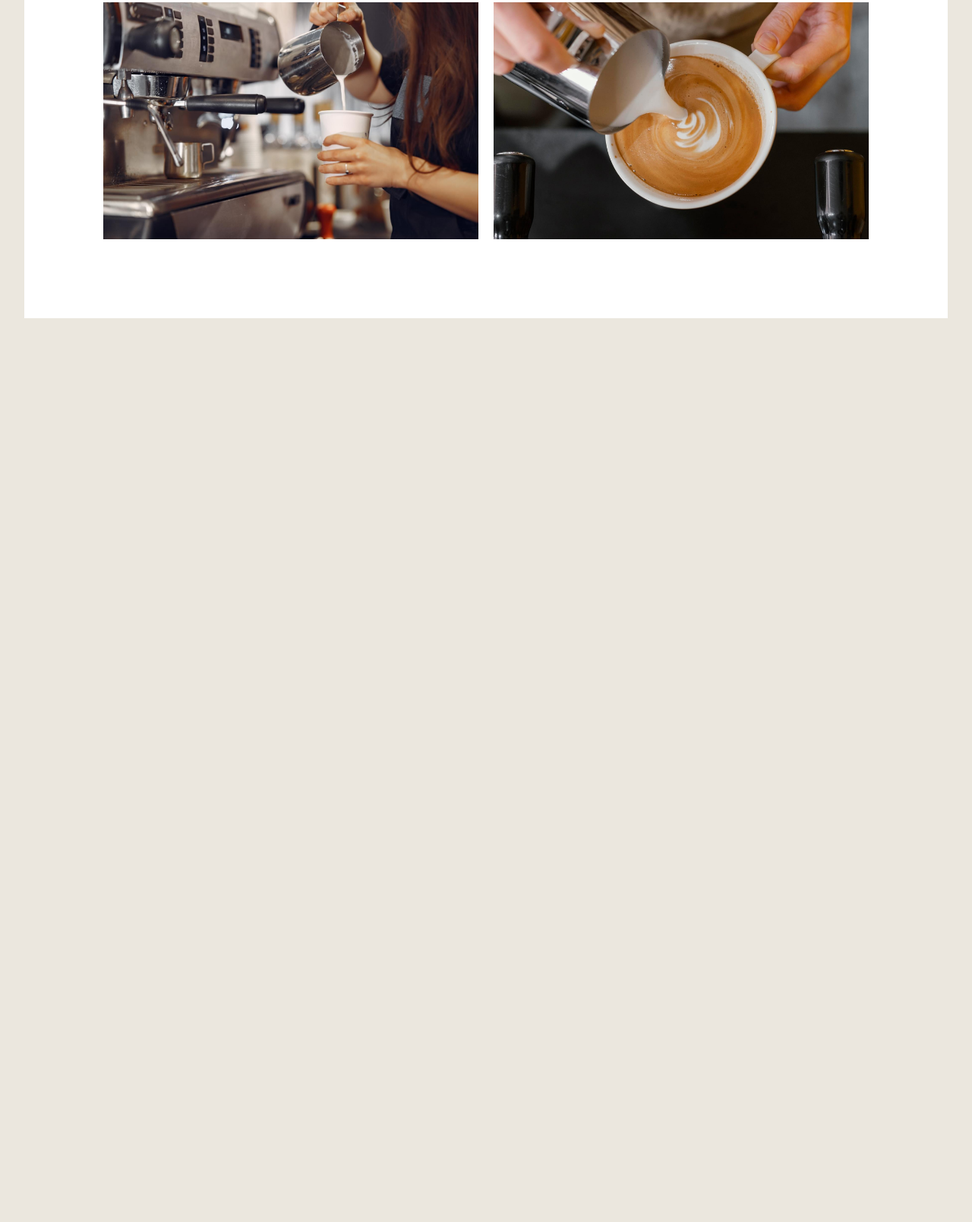
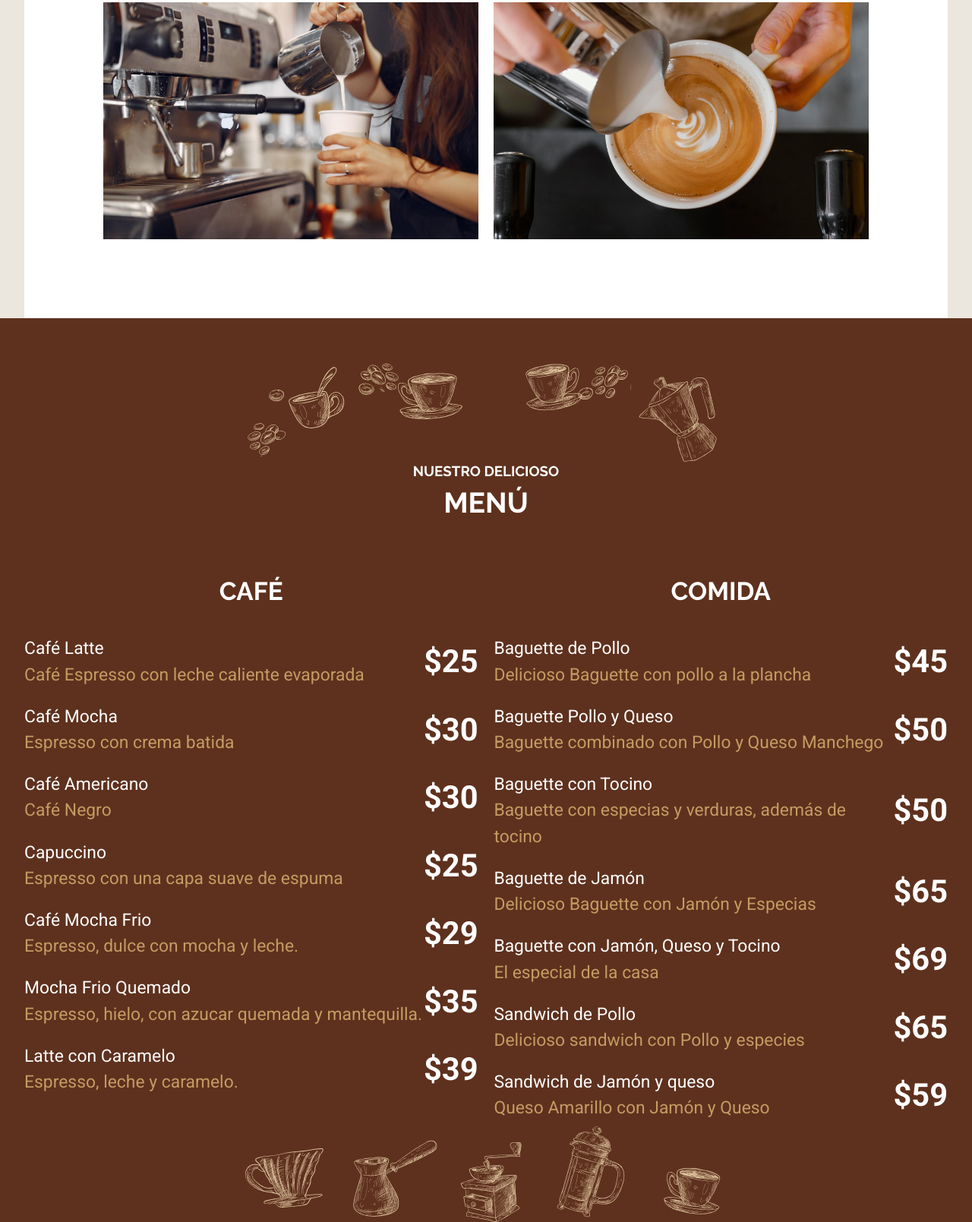
Before and after one commit to MartinBrandan669/cafeteriaSASS, a plain HTML site: page index.html in a window 1280 px wide. Shown: the part 2964-4573 px from the top of the page at 76% size. Before the commit the page ends 3383 px from the top, so only its background shows below. Drawn offline with Linux system fonts and the light colour scheme; files whose address does not match are found by name; a web font is replaced by a local one.

Commit message:
seccion de menu

```diff
--- a/build/css/app.css
+++ b/build/css/app.css
@@ -384,6 +384,7 @@ ul {
 
 h1,
 h2,
+.heading-blanco,
 h3 {
   margin: 0 0 0 5rem 0;
   font-family: "Raleway", sans-serif;
@@ -396,16 +397,16 @@ h1 {
   font-size: 4rem;
 }
 
-h2 {
+h2, .heading-blanco {
   font-size: 3.6rem;
   color: #5e311e;
 }
-h2 span {
+h2 span, .heading-blanco span {
   color: #c39c63;
   font-size: 1.8rem;
   display: block;
 }
-h2::after {
+h2::after, .heading-blanco::after {
   content: "";
   display: block;
   width: 10rem;
@@ -413,6 +414,16 @@ h2::after {
   margin: 0 auto;
   background-image: url(../imagenes/cafe.svg);
   background-size: 10rem;
+}
+
+.heading-blanco {
+  color: #ffffff;
+}
+.heading-blanco span {
+  color: #ffffff;
+}
+.heading-blanco::after {
+  display: none;
 }
 
 h3 {
@@ -659,3 +670,53 @@ h3 {
        object-position: center;
   }
 }
+
+.nuestro-menu {
+  background-image: url(../imagenes/menu_arriba.svg), url(../imagenes/menu_abajo.svg), linear-gradient(to top, #5e311e, #5e311e);
+  background-repeat: no-repeat;
+  background-position: center 5rem, center 92%, 100%;
+  background-size: 200%;
+  padding: 15rem 2rem 20rem 2rem;
+}
+@media (min-width: 768px) {
+  .nuestro-menu {
+    padding: 15rem 0 20rem 0;
+    background-size: 100%;
+  }
+}
+@media (min-width: 1200px) {
+  .nuestro-menu {
+    background-size: 50%, 50%, 100%;
+  }
+}
+
+@media (min-width: 768px) {
+  .grid-menu {
+    display: grid;
+    grid-template-columns: repeat(2, 1fr);
+    gap: 2rem;
+  }
+}
+
+.menu h3 {
+  color: #ffffff;
+}
+.menu li {
+  display: flex;
+  justify-content: space-between;
+  align-items: center;
+}
+.menu li p {
+  color: #ffffff;
+  font-size: 2.2rem;
+  line-height: 1.5;
+  margin: 0 0 2rem 0;
+}
+.menu li p span {
+  display: block;
+  color: #c39c63;
+}
+.menu li .precio {
+  font-size: 4rem;
+  font-weight: 700;
+}
--- a/index.html
+++ b/index.html
@@ -124,6 +124,82 @@
         </section>
     </main>
 
+    <section class="nuestro-menu">
+        <h2 class="heading-blanco"><span>Nuestro Delicioso</span>Menú</h2>
+
+        <div class="contenedor grid-menu">
+            <section class="menu cafe">
+                <h3>Café</h3>
+
+                <ul>
+                    <li>
+                        <p>Café Latte <span>Café Espresso con leche caliente evaporada</span> </p>
+                        <p class="precio">$25</p>
+                    </li>
+                    <li>
+                        <p>Café Mocha <span>Espresso con crema batida</span> </p>
+                        <p class="precio">$30</p>
+                    </li>
+                    <li>
+                        <p>Café Americano <span>Café Negro</span> </p>
+                        <p class="precio">$30</p>
+                    </li>
+                    <li>
+                        <p>Capuccino<span>Espresso con una capa suave de espuma</span> </p>
+                        <p class="precio">$25</p>
+                    </li>
+                    <li>
+                        <p>Café Mocha Frio<span>Espresso, dulce con mocha y leche.</span> </p>
+                        <p class="precio">$29</p>
+                    </li>
+                    <li>
+                        <p>Mocha Frio Quemado<span>Espresso, hielo, con azucar quemada y mantequilla.</span> </p>
+                        <p class="precio">$35</p>
+                    </li>
+                    <li>
+                        <p>Latte con Caramelo<span>Espresso, leche y caramelo.</span> </p>
+                        <p class="precio">$39</p>
+                    </li>
+                </ul>
+            </section>
+
+            <section class="menu comida">
+                <h3>Comida</h3>
+
+                <ul>
+                    <li>
+                        <p>Baguette de Pollo <span>Delicioso Baguette con pollo a la plancha</span> </p>
+                        <p class="precio">$45</p>
+                    </li>
+                    <li>
+                        <p>Baguette Pollo y Queso <span>Baguette combinado con Pollo y Queso Manchego</span> </p>
+                        <p class="precio">$50</p>
+                    </li>
+                    <li>
+                        <p>Baguette con Tocino<span>Baguette con especias y verduras, además de tocino</span> </p>
+                        <p class="precio">$50</p>
+                    </li>
+                    <li>
+                        <p>Baguette de Jamón<span>Delicioso Baguette con Jamón y Especias</span> </p>
+                        <p class="precio">$65</p>
+                    </li>
+                    <li>
+                        <p>Baguette con Jamón, Queso y Tocino<span>El especial de la casa</span> </p>
+                        <p class="precio">$69</p>
+                    </li>
+                    <li>
+                        <p>Sandwich de Pollo<span>Delicioso sandwich con Pollo y especies</span> </p>
+                        <p class="precio">$65</p>
+                    </li>
+                    <li>
+                        <p>Sandwich de Jamón y queso<span>Queso Amarillo con Jamón y Queso</span> </p>
+                        <p class="precio">$59</p>
+                    </li>
+                </ul>
+            </section>
+        </div>
+    </section>
+
 </body>
 
 </html>
```
